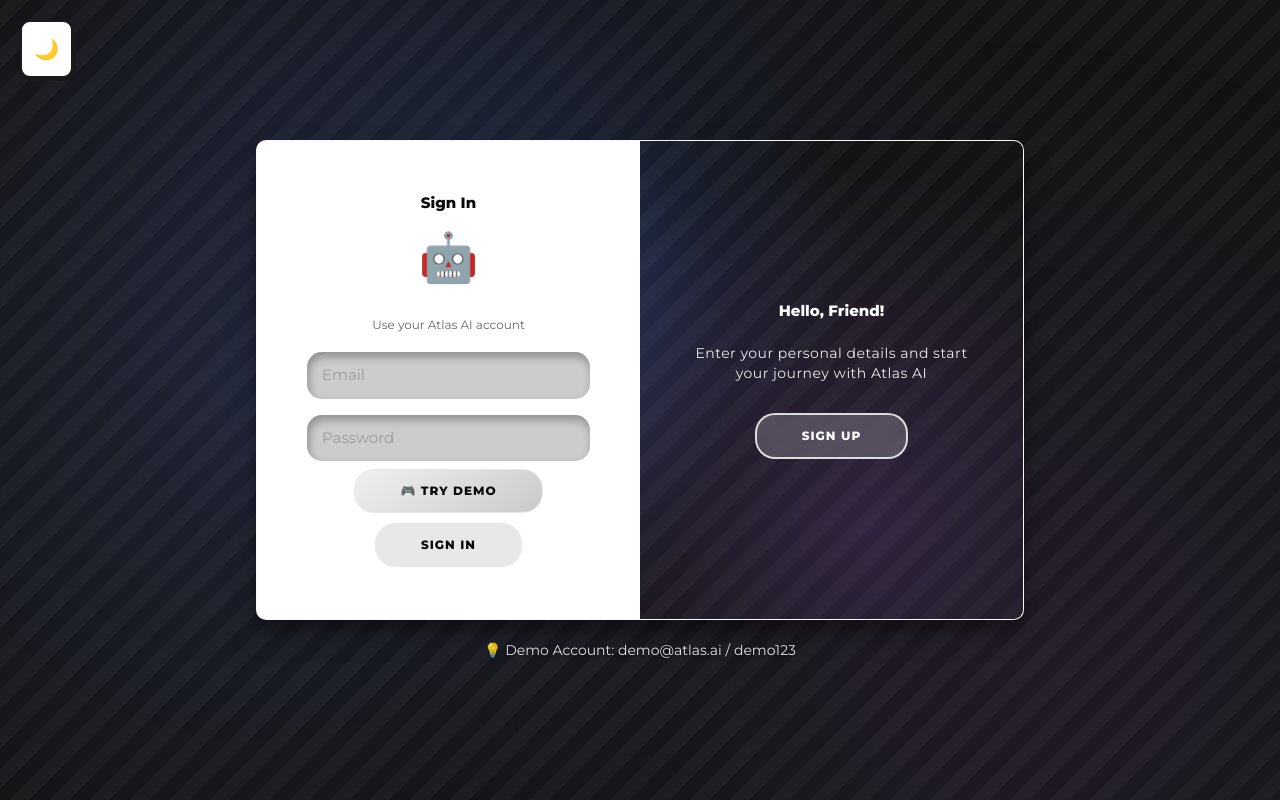
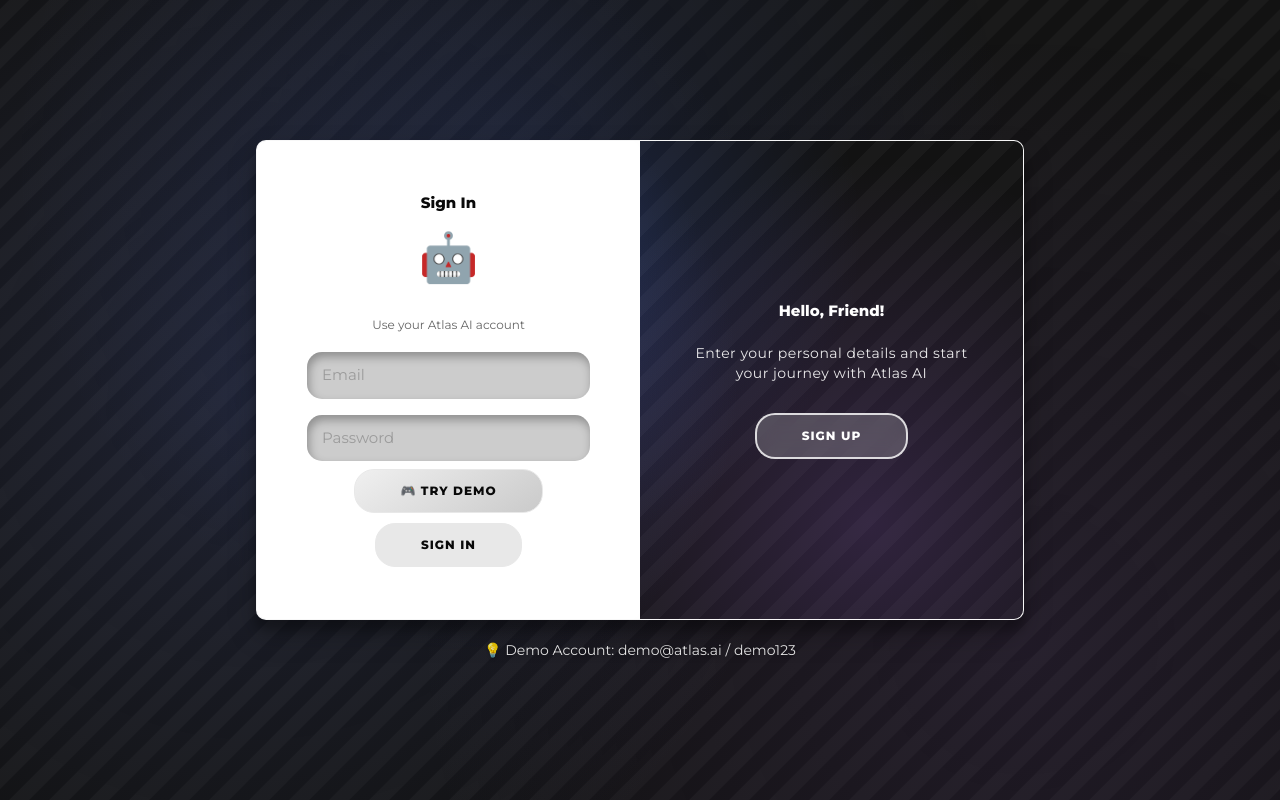
Before and after one commit to Mahad-Saffi/Atlas-AI-Scrum-Master, a React (Vite) app in the folder frontend/: page / in a window 1280 px wide. Built offline with nearby package versions, Linux system fonts and the light colour scheme; no server answers.

Commit message:
Remove dark mode toggle button

```diff
--- a/frontend/src/App.tsx
+++ b/frontend/src/App.tsx
@@ -1,18 +1,17 @@
-import { BrowserRouter as Router, Routes, Route } from 'react-router-dom';
-import { useState, useEffect } from 'react';
-import SignIn from './pages/SignIn';
-import SimpleLogin from './pages/SimpleLogin';
-import AuthCallback from './pages/AuthCallback';
-import ProjectCreation from './pages/ProjectCreation';
-import TaskBoardPage from './pages/TaskBoardPage';
-import ProjectDashboard from './pages/ProjectDashboard';
-import ChatPage from './pages/ChatPage';
-import DebugAuth from './pages/DebugAuth';
-import './App.css';
-import { authService, type User } from './services/auth';
-import UserProfile from './components/UserProfile';
-import ThemeToggle from './components/ThemeToggle';
-import ErrorBoundary from './components/ErrorBoundary';
+import { BrowserRouter as Router, Routes, Route } from "react-router-dom";
+import { useState, useEffect } from "react";
+import SignIn from "./pages/SignIn";
+import SimpleLogin from "./pages/SimpleLogin";
+import AuthCallback from "./pages/AuthCallback";
+import ProjectCreation from "./pages/ProjectCreation";
+import TaskBoardPage from "./pages/TaskBoardPage";
+import ProjectDashboard from "./pages/ProjectDashboard";
+import ChatPage from "./pages/ChatPage";
+import DebugAuth from "./pages/DebugAuth";
+import "./App.css";
+import { authService, type User } from "./services/auth";
+import UserProfile from "./components/UserProfile";
+import ErrorBoundary from "./components/ErrorBoundary";
 
 function App() {
   const [user, setUser] = useState<User | null>(null);
@@ -37,29 +36,37 @@
   return (
     <ErrorBoundary>
       <Router>
-        <ThemeToggle />
         <Routes>
           <Route path="/login" element={<SimpleLogin />} />
           <Route path="/github-login" element={<SignIn />} />
           <Route path="/auth/callback" element={<AuthCallback />} />
           <Route path="/debug-auth" element={<DebugAuth />} />
-        <Route path="/create-project" element={
-          isAuthenticated ? <ProjectCreation /> : <SimpleLogin />
-        } />
-        <Route path="/task-board" element={isAuthenticated ? <TaskBoardPage /> : <SimpleLogin />} />
-        <Route path="/project/:projectId" element={
-          isAuthenticated ? <ProjectDashboard /> : <SimpleLogin />
-        } />
-        <Route path="/chat" element={
-          isAuthenticated ? <ChatPage /> : <SimpleLogin />
-        } />
-        <Route path="/" element={
+          <Route
+            path="/create-project"
+            element={isAuthenticated ? <ProjectCreation /> : <SimpleLogin />}
+          />
+          <Route
+            path="/task-board"
+            element={isAuthenticated ? <TaskBoardPage /> : <SimpleLogin />}
+          />
+          <Route
+            path="/project/:projectId"
+            element={isAuthenticated ? <ProjectDashboard /> : <SimpleLogin />}
+          />
+          <Route
+            path="/chat"
+            element={isAuthenticated ? <ChatPage /> : <SimpleLogin />}
+          />
+          <Route
+            path="/"
+            element={
               isAuthenticated && user ? (
                 <UserProfile user={user} onSignOut={handleSignOut} />
               ) : (
                 <SimpleLogin />
               )
-        } />
+            }
+          />
         </Routes>
       </Router>
     </ErrorBoundary>
```
Lines whose indentation alone changed are shown as unchanged.
